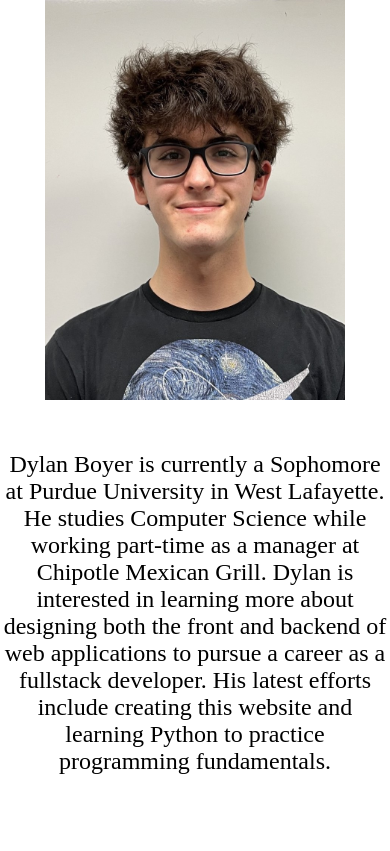
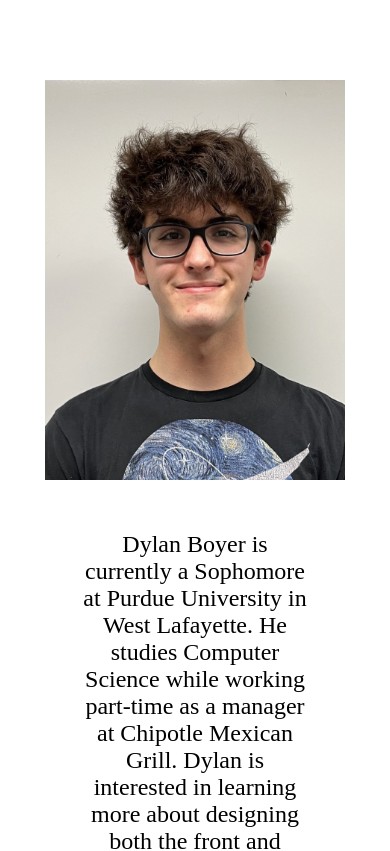
Before and after one commit to dylanboyer/personal-website, a React (Create React App) app: page /#/about in a window 390 px wide. Shown: the top 851 px of the page. Built offline with nearby package versions, Linux system fonts and the light colour scheme.

Commit message:
added margins

```diff
--- a/src/index.css
+++ b/src/index.css
@@ -2,7 +2,7 @@
   body {
     overflow: auto;
     zoom: 2;
-    margin: 0;
+    margin: 40px;
     font-family: -apple-system, BlinkMacSystemFont, "Segoe UI", "Roboto",
       "Oxygen", "Ubuntu", "Cantarell", "Fira Sans", "Droid Sans",
       "Helvetica Neue", sans-serif;
@@ -15,7 +15,7 @@
   body {
     overflow: auto;
     zoom: 2;
-    margin: 0;
+    margin: 40px;
     font-family: -apple-system, BlinkMacSystemFont, "Segoe UI", "Roboto",
       "Oxygen", "Ubuntu", "Cantarell", "Fira Sans", "Droid Sans",
       "Helvetica Neue", sans-serif;
```
